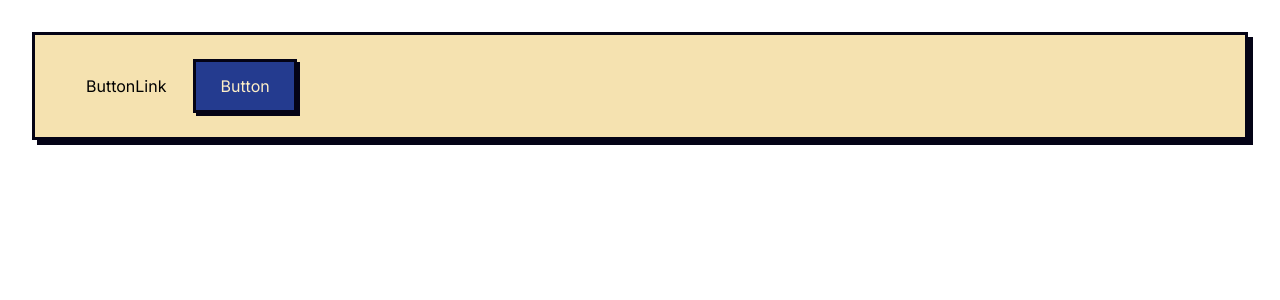
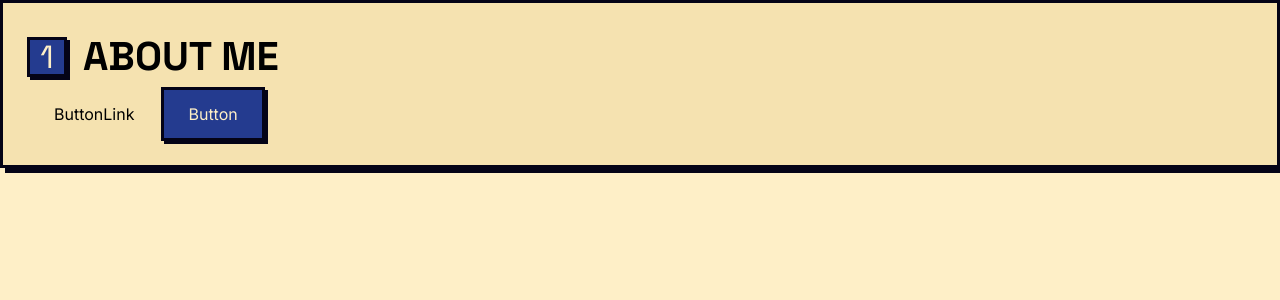
Before and after one commit to MartinLe01/portfolio, a React (Vite) app: page / in a window 1280 px wide. Shown: the top 300 px of the page. Built offline with nearby package versions, Linux system fonts and the light colour scheme.

Commit message:
feat: add SectionHeading component

```diff
--- a/index.html
+++ b/index.html
@@ -14,8 +14,8 @@
 
     <title>Chi Thanh Le</title>
   </head>
-  <body>
-    <div id="root" class="p-8"></div>
+  <body class="bg-cream">
+    <div id="root"></div>
     <script type="module" src="/src/main.tsx"></script>
   </body>
 </html>
--- a/src/App.tsx
+++ b/src/App.tsx
@@ -1,11 +1,13 @@
 import { Button, ButtonLink } from './components/Button';
 import { Card } from './components/Card';
+import { SectionHeading } from './components/SectionHeading';
 import './App.css';
 
 function App() {
   return (
     <>
       <Card>
+        <SectionHeading orderNum={1} title="ABOUT ME"></SectionHeading>
         <ButtonLink variant="ghost">ButtonLink</ButtonLink>
 
         <Button variant="primary">Button</Button>
--- /dev/null
+++ b/src/components/SectionHeading.tsx
@@ -0,0 +1,15 @@
+type SectionHeadingProps = {
+  orderNum: number;
+  title: string;
+};
+
+export function SectionHeading({ orderNum, title }: SectionHeadingProps) {
+  return (
+    <div className="flex items-center gap-4 font-heading">
+      <div className="text-[32px] text-cream w-10 h-10 p-1 bg-blueberry border-3 border-ink flex justify-center items-center shadow-neo-sm">
+        {orderNum}
+      </div>
+      <h2 className="text-[40px] font-bold">{title}</h2>
+    </div>
+  );
+}
```
